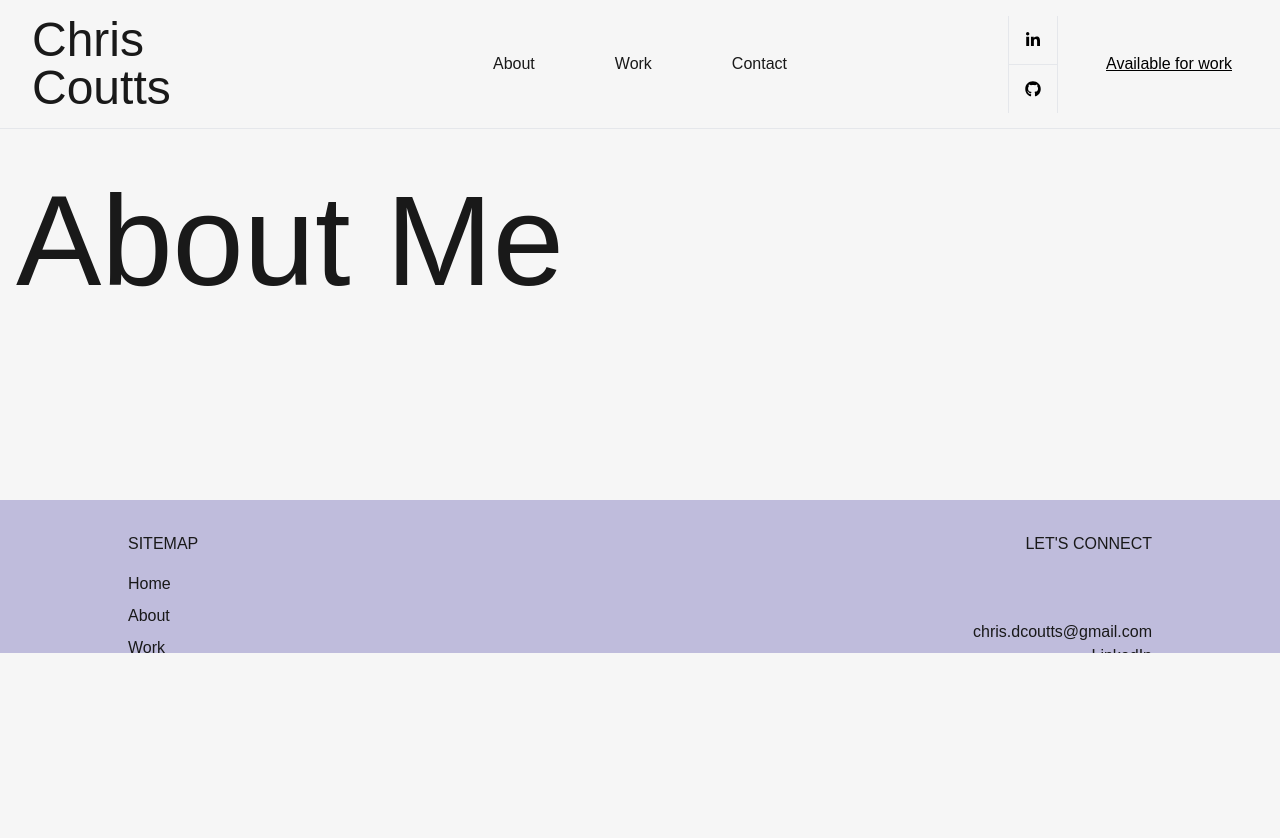
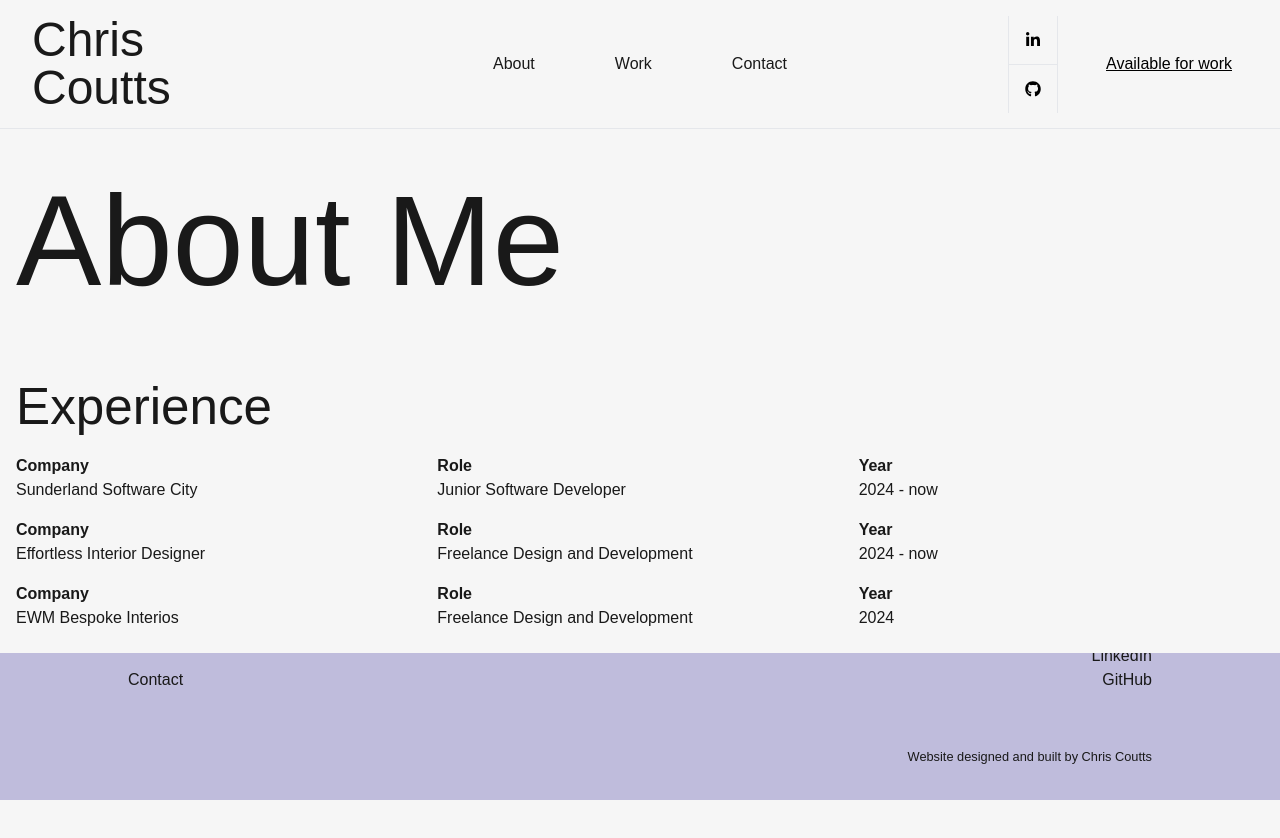
Before and after one commit to ccoutts2/portfolio_v2, a Next.js app: page /about in a window 1280 px wide. Shown: the top 838 px of the page. Before the commit the page ends 800 px from the top, so only its background shows below. Built offline with nearby package versions, Linux system fonts and the light colour scheme.

Commit message:
Add experience table

```diff
--- a/src/app/about/page.tsx
+++ b/src/app/about/page.tsx
@@ -1,9 +1,11 @@
+import Experience from "@/components/Experience/Experience";
 import { PageHeader } from "@/components/layout/header/PageHeader/PageHeader";
 
 export default async function Page() {
   return (
     <main>
       <PageHeader label="About Me" />
+      <Experience />
     </main>
   );
 }
--- /dev/null
+++ b/src/components/Experience/Experience.module.css
@@ -0,0 +1,11 @@
+.ListItem:after {
+  content: "";
+  position: absolute;
+  top: 0;
+  left: 0;
+  width: 100%;
+  height: 1px;
+  background-color: black;
+  transform-origin: center left;
+  transform: scaleX(0);
+}
--- /dev/null
+++ b/src/components/Experience/Experience.tsx
@@ -0,0 +1,43 @@
+import styles from "./Experience.module.css";
+import classNames from "classnames";
+import { experience } from "./data";
+
+const Experience = () => {
+  return (
+    <section className="p-4">
+      <h2 className="text-clampHome">Experience</h2>
+      <ul className="flex flex-col gap-4 py-2 w-full">
+        {experience.map((item, index) => (
+          <li
+            key={index}
+            className={classNames(
+              styles.ListItem,
+              "flex",
+              "relative",
+              "flex-col",
+              "md:flex-row",
+              "justify-between",
+              "items-start",
+              "gap-2",
+              "md:gap-4"
+            )}>
+            <div className="flex-[1]">
+              <h3 className="font-bold">Company</h3>
+              <p>{item.company}</p>
+            </div>
+            <div className="flex-[1]">
+              <h3 className="font-bold">Role</h3>
+              <p>{item.role}</p>
+            </div>
+            <div className="flex-[1]">
+              <h3 className="font-bold">Year</h3>
+              <time>{item.period}</time>
+            </div>
+          </li>
+        ))}
+      </ul>
+    </section>
+  );
+};
+
+export default Experience;
--- /dev/null
+++ b/src/components/Experience/data.ts
@@ -0,0 +1,23 @@
+interface Experience {
+  company: string;
+  role: string;
+  period: string;
+}
+
+export const experience: Experience[] = [
+  {
+    company: "Sunderland Software City",
+    role: "Junior Software Developer",
+    period: "2024 - now",
+  },
+  {
+    company: "Effortless Interior Designer",
+    role: "Freelance Design and Development",
+    period: "2024 - now",
+  },
+  {
+    company: "EWM Bespoke Interios",
+    role: "Freelance Design and Development",
+    period: "2024",
+  },
+];
--- a/src/components/layout/Hero/Hero.tsx
+++ b/src/components/layout/Hero/Hero.tsx
@@ -24,7 +24,7 @@ const Hero = () => {
 
       gsap.to(featuredProject.current, {
         autoAlpha: 1,
-        delay: 2,
+        delay: 2.5,
         duration: 1.5,
         ease: "power4.inOut",
       });
@@ -52,12 +52,12 @@ const Hero = () => {
           </AnimatedText>
           <AnimatedText delay={2.2}>
             <h2>
-              <span className="ml-8">Full</span> Stack Developer
+              <span className="ml-8">I&apos;m</span> a Full Stack Developer
             </h2>
           </AnimatedText>
           <AnimatedText delay={2.4}>
             <h2>
-              <span className="ml-4">London</span> Based
+              <span className="ml-4">Based</span> in London
             </h2>
           </AnimatedText>
         </section>
```
